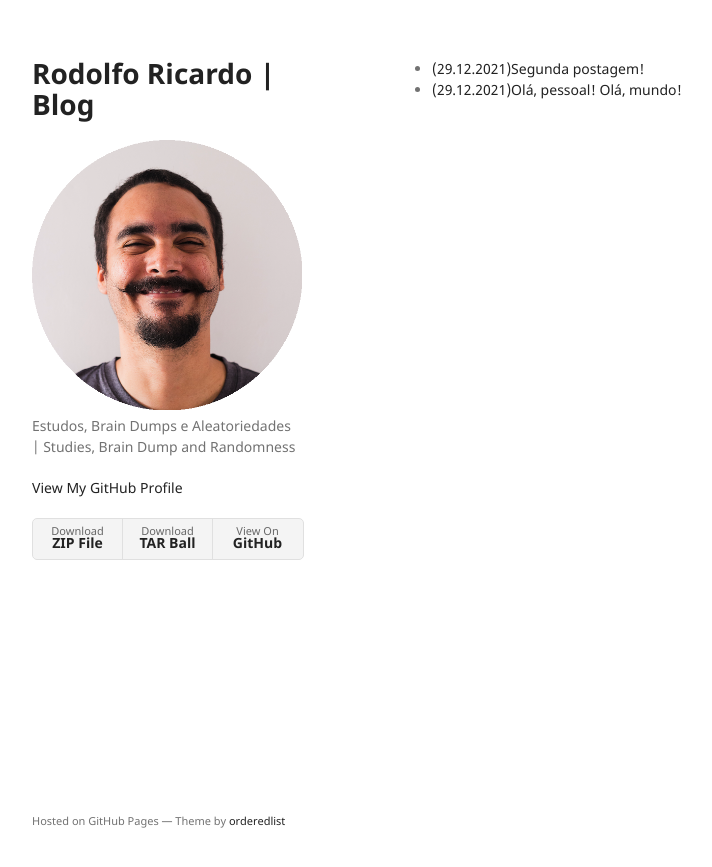
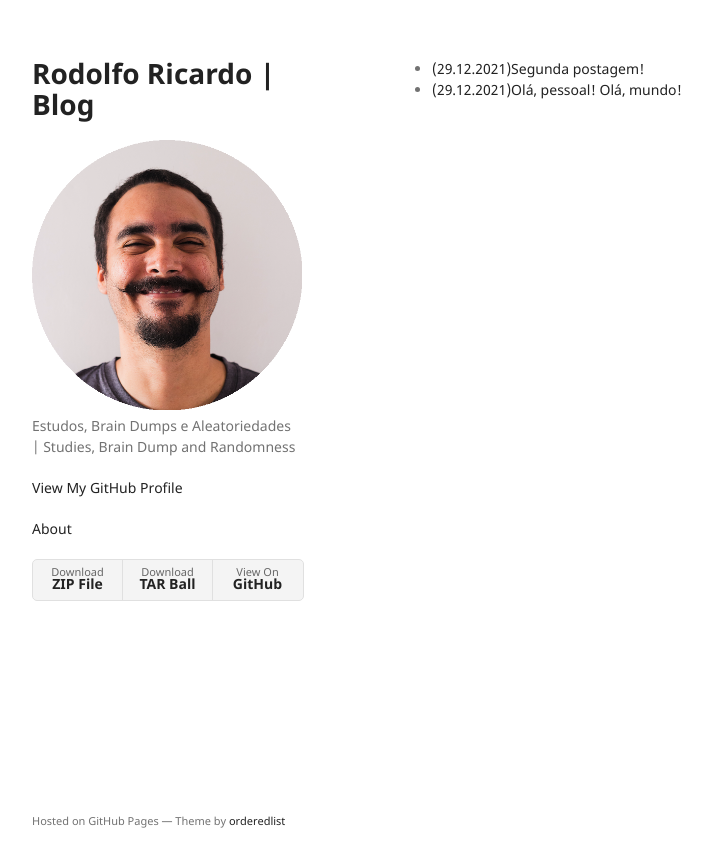
Before and after one commit to rodolforicardotech/rodolforicardotech.github.io, a Jekyll site: the page built from index.md, in a window 1280 px wide. Shown: the top 867 px of the page, without its empty margins (178-890 px from the left). Built offline with Jekyll 4.4.1, drawn with Linux system fonts in a browser that asks for light colours; our own code applies the rules of GitHub Pages for plain Markdown files.

Commit message:
adicionando o about na sidebar

```diff
--- a/_layouts/default.html
+++ b/_layouts/default.html
@@ -31,6 +31,8 @@
         <p class="view"><a href="{{ site.github.owner_url }}">View My GitHub Profile</a></p>
         {% endif %}
 
+        <p class="view"><a href="{{ site.about }}">About</a></p>
+
         {% if site.show_downloads %}
         <ul class="downloads">
           <li><a href="{{ site.github.zip_url }}">Download <strong>ZIP File</strong></a></li>
```
